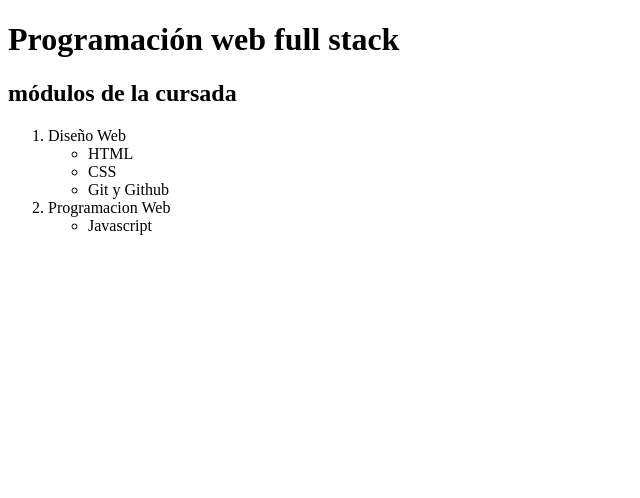
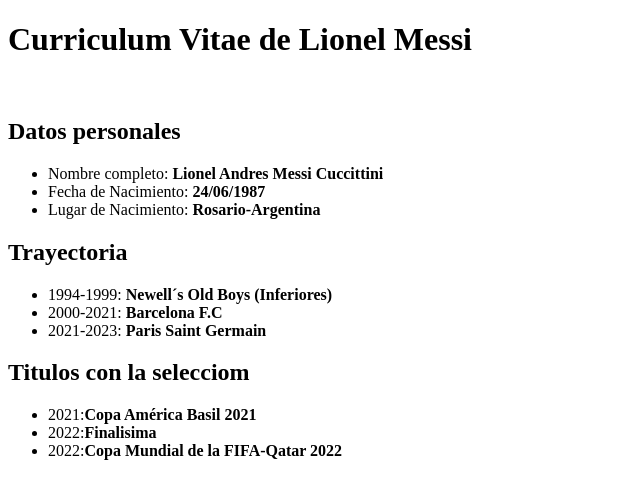
Before and after one commit to VanesaRomeo/TRABAJO-1.1, a plain HTML site: page index.html in a window 1280 px wide. Shown: the whole page, without its empty margins (0-640 px from the left). Drawn offline with Linux system fonts and the light colour scheme.

Commit message:
borre contenido

```diff
--- a/index.html
+++ b/index.html
@@ -5,7 +5,7 @@
     <meta name="viewport" content="width=device-width, initial-scale=1.0" />
     <title>Nucba--E1.1</title>
   </head>
-  <!--<body>
+  <body>
     <h1>Curriculum Vitae de Lionel Messi</h1>
     <br />
     <h2>Datos personales</h2>
@@ -28,28 +28,6 @@
       <li>2021:<b>Copa América Basil 2021</b></li>
       <li>2022:<b>Finalisima</b></li>
       <li>2022:<b>Copa Mundial de la FIFA-Qatar 2022</b></li>
-    </ul> -->
-    <h1>Programación web full stack</h1>
-    <h2>módulos de la cursada</h2>
-   <ol>
-    <li>Diseño Web</li>
-          <ul>
-    <li>HTML</li>
-    <li>CSS</li>
-    <li>Git y Github</li>
-   </ul>
-   <li>Programacion Web</li> <ul>
-    <li>Javascript</li>
-   </ul><ol/>
-
-
-
-
-
-
-
-
-
-
+    </ul>
   </body>
 </html>
```
